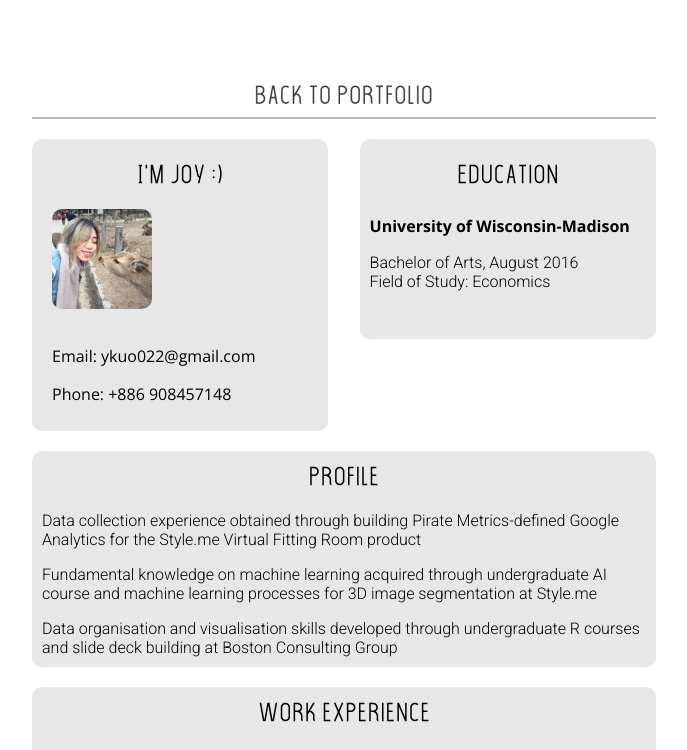
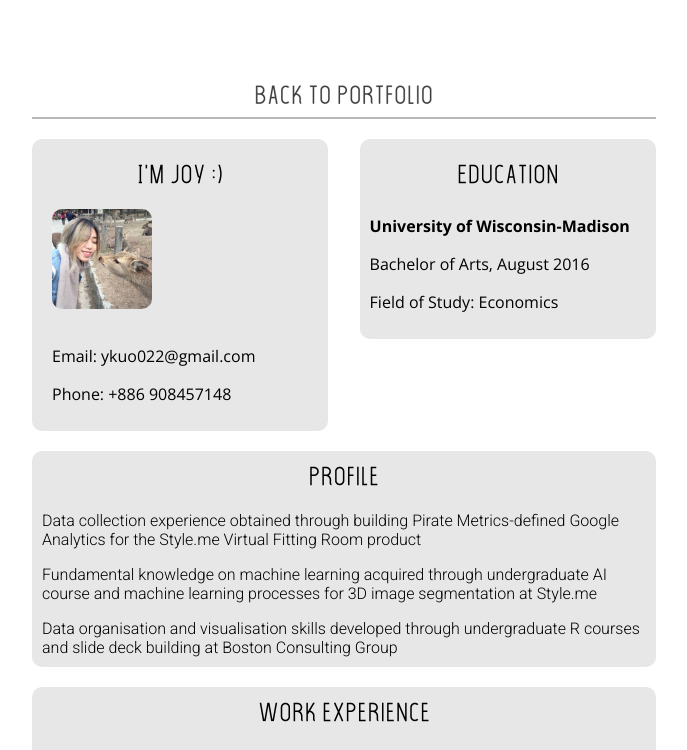
Before and after one commit to joyyikuo/Portfolio, a plain HTML site: page cv.html in a window 1280 px wide. Shown: the top 750 px of the page, without its empty margins (296-983 px from the left). Drawn offline with nearby package versions, Linux system fonts and the light colour scheme.

Commit message:
Update cv.html

```diff
--- a/cv.html
+++ b/cv.html
@@ -40,8 +40,8 @@
         <div class="content-container">
         <img src="src/edu.png" id="cv-head"></img>
           <p style="font-weight:bold;">University of Wisconsin-Madison</p>
-            <li id="bullet-p">Bachelor of Arts, August 2016</li>
-            <li id="bullet-p">Field of Study: Economics</li>
+            <p>Bachelor of Arts, August 2016</p>
+            <p>Field of Study: Economics</p>
         </div>
     </div>
 
```
